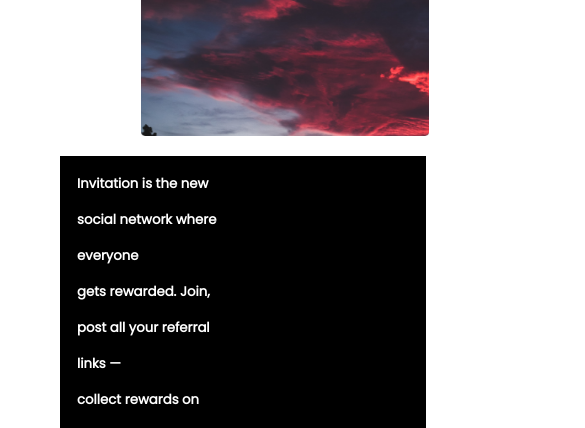
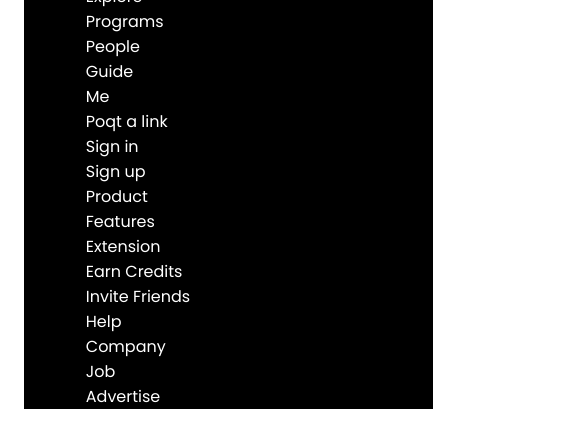
Before and after one commit to soumiaessabiry/Designing-an-invitation-breif6, a plain HTML site: page index.html in a window 390 px wide. Shown: the part 4655-5083 px from the top of the page, 585 px wide, since content can reach past the window. Drawn offline with Linux system fonts and the light colour scheme.

Commit message:
modification de responsive

```diff
--- a/Signup.css
+++ b/Signup.css
@@ -5,6 +5,7 @@
     box-sizing: border-box;
     font-family: 'Poppins', sans-serif;
     text-decoration: none;
+
 }
 
 
@@ -15,6 +16,7 @@ body{
   display: flex;
   justify-content: center;
   align-items: center;
+
 
 }
 .logo{
--- a/index.html
+++ b/index.html
@@ -104,7 +104,6 @@
 
 <!--
     <span>&#10084;</span>
-
 // css example
 span {
   content: "\2764";
@@ -153,27 +152,22 @@ span {
 
     </div>
 </section>
-<section>
-    <footer class="foter">
+
+    <footer>
+        <div class="contfooter">
             <div class="d5fh">
                 <h5>
                     Invitation is the new social network where  everyone <br> gets rewarded. Join, post all your referral links —<br> collect rewards on auto pilot. <br>
-         <P>
                     <i class="fa fa-facebook-official" style="font-size:36px"></i>
                     <i class="fa fa-instagram" style="font-size:36px"  ></i> <i class="fa fa-twitter-square" style="font-size:36px"></i>
-         </P>
 
                 </h5>
             </div>
-        <div class="d5fl">
                         <ul class="l1">
-
                         <li  class="gt"><a href="#"> Explore</a></li>
                         <li><a href="#">Programs </a></li>
                         <li><a href="#">People</a></li>
                         <li><a href="#">Guide</a></li>
-
-
                 </ul>
                 <ul class="l2">
                     <li class="gt"><a href="#">Me</a></li>
@@ -195,14 +189,15 @@ span {
                     <li><a href="#"> Job</a></li>
                     <li><a href="#">Advertise </a></li>
                 </ul>
-        </div>
 
 
 
 
+
+        </div>
     </footer>
 
-</section>
+
 
 
 
--- a/indexanv.css
+++ b/indexanv.css
@@ -1,8 +1,9 @@
         *{
 
-    margin: 10px 30px;
+            margin: 0 2%;
             text-decoration: none;
             list-style: none;
+            box-sizing: border-box;
 
         }
         body{
@@ -422,122 +423,30 @@ background-color: yellowgreen ;
 
         }
         /************* footer************/
-footer{
-width: 100%;
+       .contfooter{
+         width:100%;
+         margin: 30px auto;
+         display: flex;
+         background-color: black;
+         color:white;
 
         }
-
-
-.foter {
-width: 100%;
-height: 300px;
-background-color: black;
-
-display: flex;
-
-
-
-}
-footer h5{
-color:white;
-line-height: 36px;
-padding: 10px;
-margin: 0 80px;
-margin-top: 20px;
-font-size:18px;
-align-items: center;
-d;
-height: 200px;
+        .contfooter a{
+            color:white
         }
 
-.d5fh{
-    width: 45%;
-    margin-left: 0px;
-  float: left;
-  height: 250px;
-}
-.fa{
-    padding: 0px;
-    margin-left: -28px;
-}
-.gt{
-    font-weight: bolder;
-
-
-
-}
-
- footer ul {
-  ;
-     width: 100%;
-     align-items: center;
-     margin-right: 0px;
-
-}
-.d5fl a{
-   margin-right: 1px;
-    color: white;
-    font-size: 16px;
-    margin-left:-29px;
-
-
-}
-.d5fl ul{
-
-
-
-
-
- }
- .d5fl li:hover{
-    background-color: #0099cc;
-
-
- }
-
-.d5fl{
-    width: 55%;
-    display: flex;
-    justify-content: space-between;
-
-
-    margin-right: 20px;
-   float: right;
-
-
-}
-.l1{
-    width: auto;
-    width: 14%;
-    line-height: 36px;
-     height: 230px;
-}
-.l2{
-    width: auto;
-    line-height: 36px;
-     height: 230px;
-}
-.l3{
-    width: auto;
-    padding-left: 1px;
-     height: 230px;
-     margin-right: 10px;
-
-}
-.l4{
-    width: auto;
-    line-height: 36px;
-
-}
         /*********************************************************** responsive*****************************************/
-@media (max-width :760px) {
+        @media (max-width :850px) {
 
             body{
             width: 426px;
             margin-left: 0px;
+            border-radius: 50px;
+            margin: 0 2%;
         /**************************** header***********************************/
             }
             .logo{
+
                 margin-right: 100px;
                 background-color: aqua;
                 border-radius: 15px;
@@ -546,16 +455,13 @@ height: 200px;
                 padding-right: 45px;
 
 
-
-
             }
             nav{
-
+            width: 1363px;
             flex-direction: column;
-    margin-left: 0px;
+            margin: auto;
             margin-bottom: 20px;
 
-    width: 279px;
 
 
             }
@@ -576,11 +482,11 @@ height: 200px;
                 margin-top: 17px;
                 width: 382px;
                 margin-left: 2px;
-        height: 298px;
                 padding-bottom: 66px;
                 margin-left: 2px;
-        height: 356px;
+                height: 480px;
                 padding-top: 26px;
+                flex-wrap: wrap;
             }
             .imgh{
                 display: none;
@@ -763,40 +669,47 @@ gap: 2px;
             height: 263px;
             width: 288px;
         }
+
      /***********************************footer************************************/
-.foter{
-    margin-left: 0px;
-    height: 536px;
-    flex-direction:column;
+        .contfooter{
+            width: 100%;
+            flex-direction: column;
+            justify-content: center;
+        }
+        .contfooter .d5fh{
+            font-size: smaller;
+            width: 100%;
+        }
+        }
+@media screen and (max-width:1024px) and (min-width:850px){
 
-}
-.d5fh h5{
-    width: 148px;
-    margin-left: 17px;
-    height: 329px;
-    padding-left: 0px;
-    padding-top: 0px;
-    margin-top: 0px;
-    margin-right: 0px;
-    padding-right: 0px;
-    font-size: revert;
-
-}
-.d5fl .l1{
-
-    width: 75px;
-    padding-left: 0px;
-    margin-left: 13px;
-
-}
-.d5fh {
-    margin-right: 0px;
+.d1b1{
+    width: 100%;
+    flex-direction: column;
+    height: 413px;
+    justify-content: center;
+    padding: 0% 140px;
+    margin-top: 26px;
+    font-size: inherit;
 
 
 }
+.imgh{
+    display: none;
+}
+.d1b1.h4{
+    font-size: smaller;
+    flex-wrap: wrap;
 
+}
+.sel1b1{
+    width: 283px;
 
-
+}
+.sub1b1{
+    width: 162px;
+    margin-left: 71px;
+}
 
 
 }
```
Lines whose indentation alone changed are shown as unchanged.
